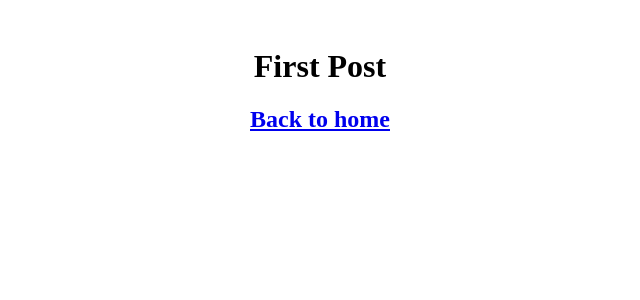
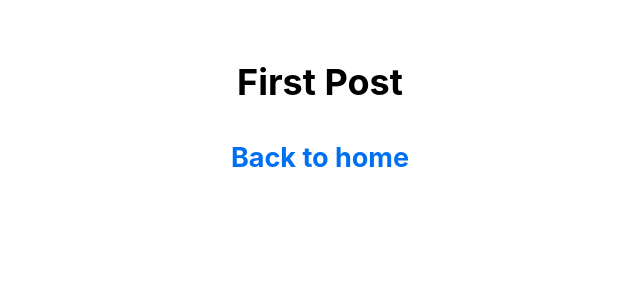
Before and after one commit to Nariu9/nextjs-blog, a Next.js app: page /posts/first-post in a window 1280 px wide. Shown: the top 300 px of the page, without its empty margins (320-960 px from the left). Built offline with nearby package versions, Linux system fonts and the light colour scheme.

Commit message:
feat: add global styles to application

```diff
--- /dev/null
+++ b/pages/_app.js
@@ -0,0 +1,7 @@
+import '../styles/globals.css'
+
+export default function App({Component, pageProps}) {
+    return (
+        <div><Component {...pageProps}/></div>
+    );
+}
--- a/styles/globals.css
+++ b/styles/globals.css
@@ -2,37 +2,26 @@
 body {
   padding: 0;
   margin: 0;
-  font-family: Inter, -apple-system, BlinkMacSystemFont, Segoe UI, Roboto,
-    Oxygen, Ubuntu, Cantarell, Fira Sans, Droid Sans, Helvetica Neue, sans-serif;
-}
-
-a {
-  color: inherit;
-  text-decoration: none;
+  font-family: -apple-system, BlinkMacSystemFont, Segoe UI, Roboto, Oxygen, Ubuntu,
+  Cantarell, Fira Sans, Droid Sans, Helvetica Neue, sans-serif;
+  line-height: 1.6;
+  font-size: 18px;
 }
 
 * {
   box-sizing: border-box;
 }
 
+a {
+  color: #0070f3;
+  text-decoration: none;
+}
+
+a:hover {
+  text-decoration: underline;
+}
+
 img {
   max-width: 100%;
-  height: auto;
+  display: block;
 }
-
-h1,
-h2,
-p,
-ul {
-  margin: 0;
-}
-
-ul {
-  padding: 0;
-  list-style: none;
-}
-
-button {
-  padding: 0.5rem 1rem;
-  font-weight: bold;
-}
```
